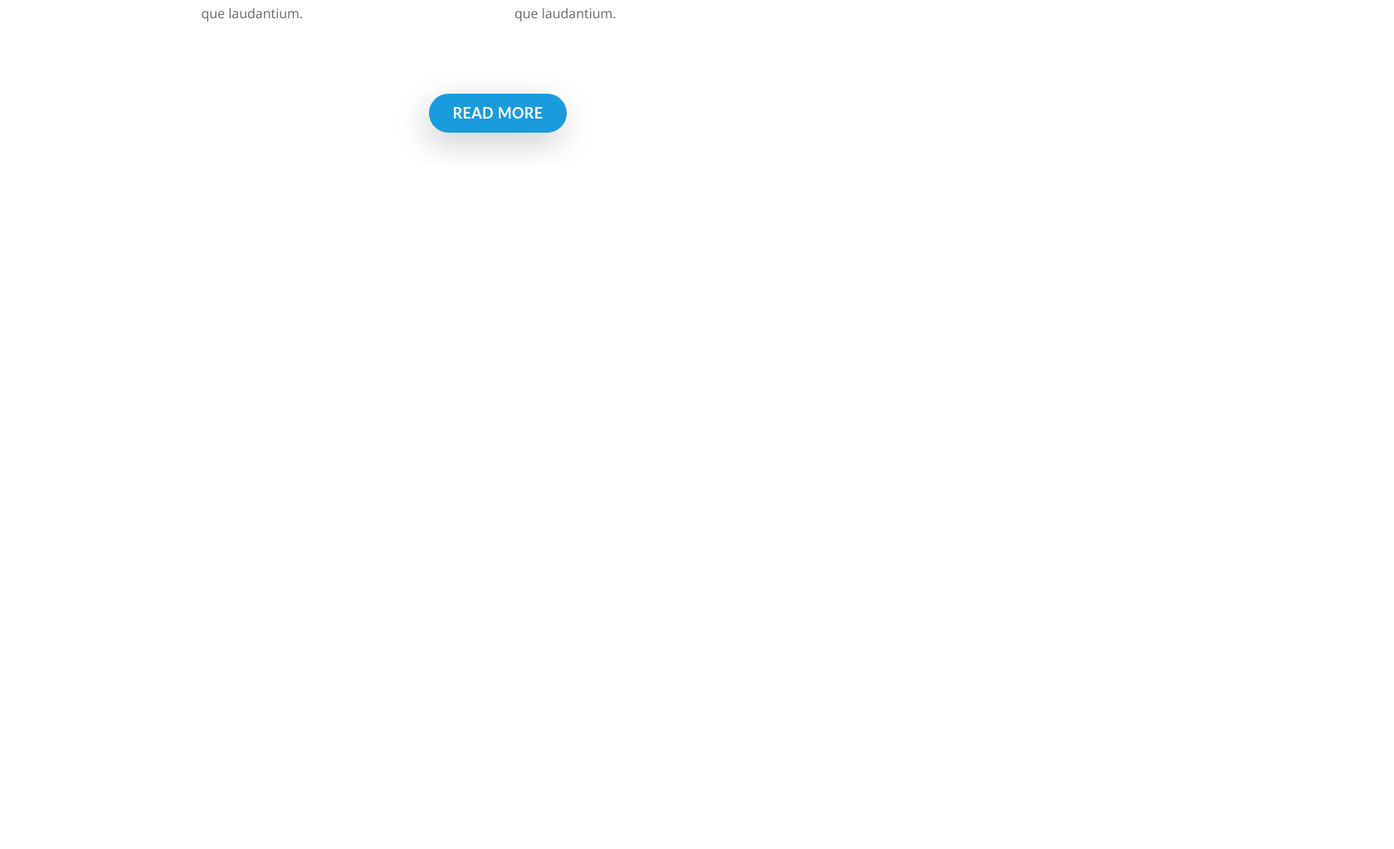
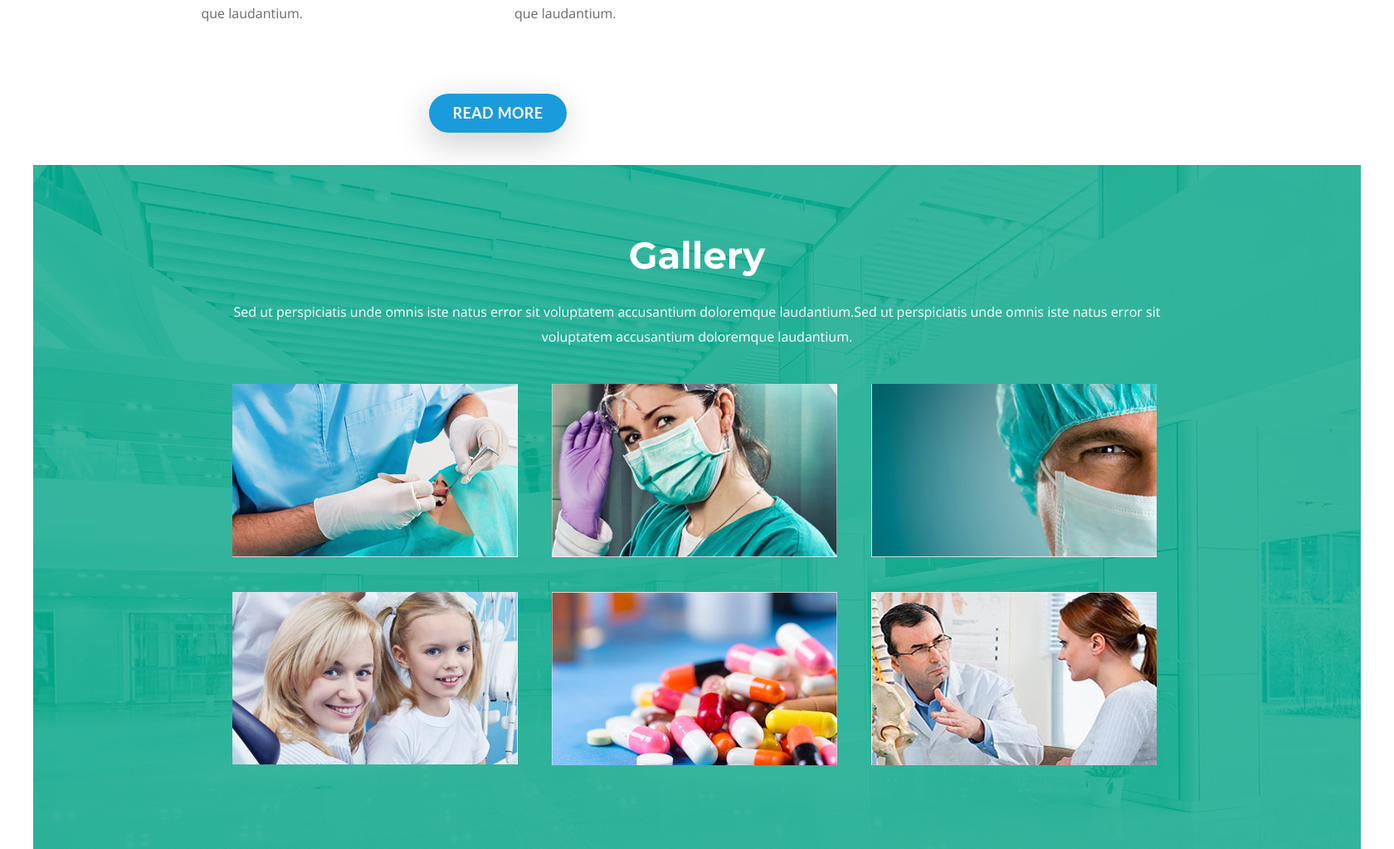
Before and after one commit to Jhon-Mosk/Portfolio, a PHP site: page / in a window 1680 px wide. Shown: the part 3388-4412 px from the top of the page at 83% size. Before the commit the page ends 3573 px from the top, so only its background shows below. Run offline with PHP 8.4, Linux system fonts and the light colour scheme; some libraries are stand-ins or nearby versions.

Commit message:
section "gallery" complete

```diff
--- a/Medical-Hospital-Website/index.html
+++ b/Medical-Hospital-Website/index.html
@@ -238,8 +238,17 @@
             </article>
 
         </div>
-        <div>
-
+        <div class="gallery">
+            <div class="gallery-description">
+                <div class="gallery-title">Gallery</div>
+                <div>Sed ut perspiciatis unde omnis iste natus error sit voluptatem accusantium doloremque laudantium.Sed ut perspiciatis unde omnis iste natus error sit<br> voluptatem accusantium doloremque laudantium.</div>
+            </div>
+            <img src="images/gallery_1.jpg" alt="gallery_1">
+            <img src="images/gallery_2.jpg" alt="gallery_2">
+            <img src="images/gallery_3.jpg" alt="gallery_3">
+            <img src="images/gallery_4.jpg" alt="gallery_4">
+            <img src="images/gallery_5.jpg" alt="gallery_5">
+            <img src="images/gallery_6.jpg" alt="gallery_6">
         </div>
         <div>
 
--- a/Medical-Hospital-Website/styles/style.css
+++ b/Medical-Hospital-Website/styles/style.css
@@ -334,3 +334,29 @@ body {
   line-height: 40px;
   border-radius: 50%;
 }
+.gallery {
+  height: 825px;
+  background: url(../images/Layer_3.jpg);
+  background-color: #38b69e;
+  background-blend-mode: color-burn;
+  color: #ffffff;
+  padding: 94px 240px;
+  display: grid;
+  grid-template-columns: repeat(3, 1fr);
+  grid-gap: 35px;
+  box-sizing: border-box;
+}
+.gallery .gallery-description {
+  font-family: "Open Sans", sans-serif;
+  font-size: 16px;
+  line-height: 30px;
+  text-align: center;
+  grid-column-start: 1;
+  grid-column-end: 4;
+}
+.gallery .gallery-description .gallery-title {
+  font-family: 'Montserrat', sans-serif;
+  font-size: 45px;
+  font-weight: 700;
+  margin-bottom: 38px;
+}
--- a/Medical-Hospital-Website/styles/style.less
+++ b/Medical-Hospital-Website/styles/style.less
@@ -400,3 +400,32 @@ body {
         }
     }
 }
+
+.gallery {
+    height: 825px;
+    background: url(../images/Layer_3.jpg);
+    background-color: #38b69e;
+    background-blend-mode: color-burn;
+    color: #ffffff;
+    padding: 94px 240px;
+    display: grid;
+    grid-template-columns: repeat(3, 1fr);
+    grid-gap: 35px;
+    box-sizing: border-box;
+
+    .gallery-description {
+        font-family: "Open Sans", sans-serif;
+        font-size: 16px;
+        line-height: 30px;
+        text-align: center;
+        grid-column-start: 1;
+        grid-column-end: 4;
+
+        .gallery-title {
+            font-family: 'Montserrat', sans-serif;
+            font-size: 45px;
+            font-weight: 700;
+            margin-bottom: 38px;
+        }
+    }
+}
```
Also changed, not shown: Medical-Hospital-Website/images/Layer_3.jpg (added), Medical-Hospital-Website/images/gallery_1.jpg (added), Medical-Hospital-Website/images/gallery_2.jpg (added), Medical-Hospital-Website/images/gallery_3.jpg (added), Medical-Hospital-Website/images/gallery_4.jpg (added), Medical-Hospital-Website/images/gallery_5.jpg (added), Medical-Hospital-Website/images/gallery_6.jpg (added).
